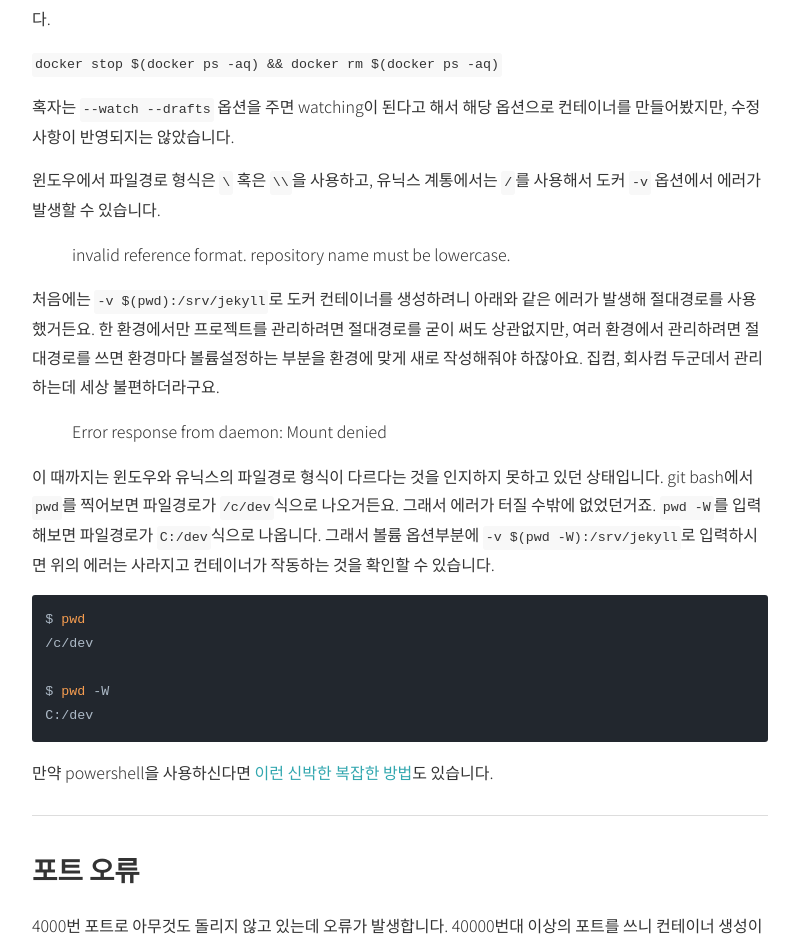
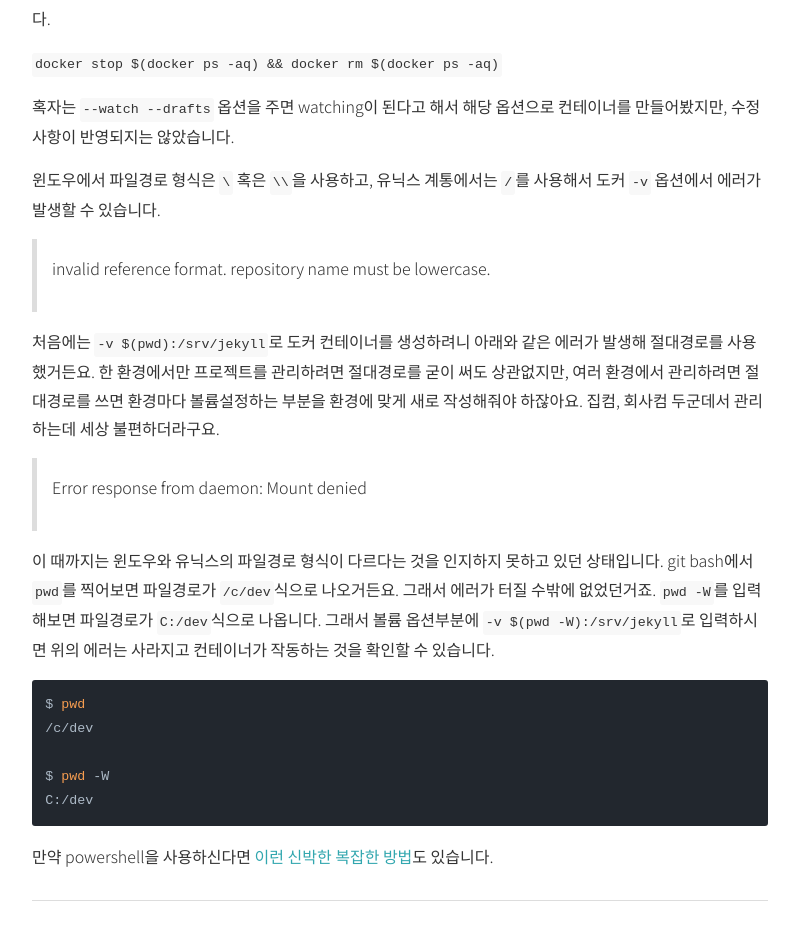
Before and after one commit to Yangeok/yangeok.github.io, a Jekyll site: the page built from _posts/2019-10-29-docker-jekyll.md, in a window 1280 px wide. Shown: the part 1078-2019 px from the top of the page, without its empty margins (240-1039 px from the left). Built offline with Jekyll 4.4.1, drawn with Linux system fonts in a browser that asks for light colours; cached includes are drawn as plain includes; nearby versions of some CDN libraries; comment, search, counter and statistics services are not loaded; a style sheet for code colours, icons or effects is not loaded.

Commit message:
style: update styling quotation

```diff
--- a/_sass/_layout.scss
+++ b/_sass/_layout.scss
@@ -27,6 +27,12 @@ ol.default {
 
 ul.default {
 	@extend %default-ul;
+}
+
+blockquote {
+	border-left: 5px solid $light-gray;
+	margin: 15px 0;
+	padding: 15px;
 }
 
 code {
```
